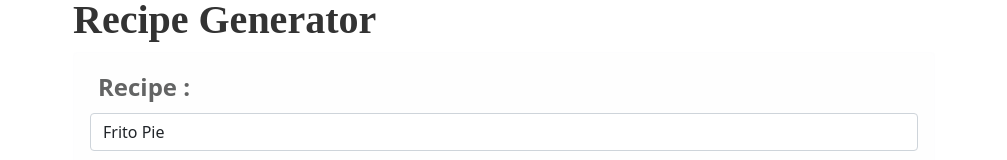
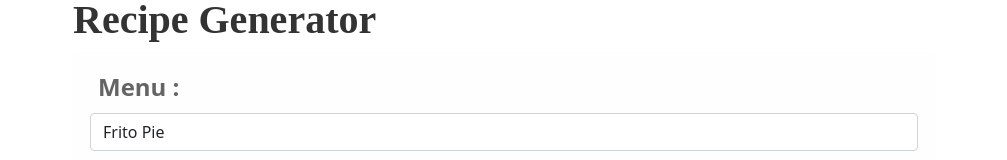
Before and after one commit to nare-ua/demoqna_test, a React (Create React App) app: page / in a window 1280 px wide. Both pictures are taken after a click on the button "Recipe Generator". Shown: the part 281-441 px from the top of the page, without its empty margins (136-1143 px from the left). Built offline with nearby package versions, Linux system fonts and the light colour scheme.

Commit message:
[update] Recipe : 을 Menu: 로 텍스트 수정됨:. #00031

```diff
--- a/src/contents/RecipeGenerator.js
+++ b/src/contents/RecipeGenerator.js
@@ -117,7 +117,7 @@ export default class RecipeGenerator extends Component{
                 <Row>
                     <Col>
                         <Alert variant="light">
-                            <Alert.Heading><b className="m-2">Recipe :</b></Alert.Heading>
+                            <Alert.Heading><b className="m-2">Menu :</b></Alert.Heading>
                             <FormControl
                             className="mb-2"
                             placeholder="Recipe Name" aria-label="Recipe Name"
```
